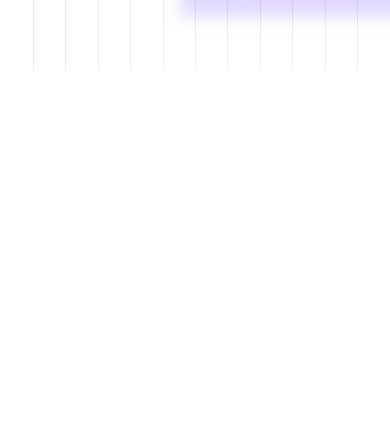
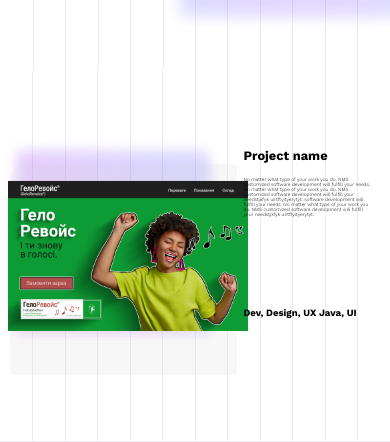
Before and after one commit to yats-vlds/nms, a React (Create React App) app: page / in a window 390 px wide. Shown: the part 2594-3036 px from the top of the page. Before the commit the page ends 2664 px from the top, so only its background shows below. Built offline with nearby package versions, Linux system fonts and the light colour scheme; the HTML template or start-up script is replaced by a standard one.

Commit message:
add Jobs media

```diff
--- a/src/components/Jobs.css
+++ b/src/components/Jobs.css
@@ -208,6 +208,11 @@
     margin-bottom: 23px;
 }
 
+.bootstrap_tableRightContentTitle {
+    margin-top: 180px;
+    margin-bottom: 23px;
+}
+
 @media (max-width: 1025px) {
     .bootstrap__table {
         height: 802px;
@@ -280,6 +285,28 @@
 
     .bootstrap__tableTwoLeftInfo {
         padding-left: 6.6rem;
+    }
+    .icon4TableThree {
+        position: absolute;
+        z-index: 10;
+        margin-left: 2rem;
+        width: 37rem;
+        height: 100%;
+    }
+    .icon2TableThree {
+        position: absolute;
+        z-index: 8;
+        padding-top: 9rem;
+        padding-left: 2rem;
+        opacity: 0.6;
+        width: 100%;
+    }
+    .icon4TableThree {
+        position: absolute;
+        z-index: 10;
+        margin-left: 2rem;
+        width: 37rem;
+        height: 100%;
     }
 }
 
@@ -362,6 +389,30 @@
 
     .bootstrap__tableTitle {
         font-size: 1.6rem;
+    }
+    .icon2TableThree {
+        position: absolute;
+        z-index: 8;
+        padding-top: 10rem;
+        padding-left: 2rem;
+        opacity: 0.6;
+        width: 100%;
+    }
+    .icon4TableThree {
+        width: 26rem;
+    }
+    .icon2TableThree {
+        position: absolute;
+        z-index: 8;
+        padding-top: 5rem;
+        padding-left: 2rem;
+        opacity: 0.6;
+        width: 100%;
+        height: 90%;
+    }
+    .bootstrap__tableRightInfo {
+        position: absolute;
+        padding-left: 3rem;
     }
 }
 
@@ -460,9 +511,52 @@
     .bootstrap__tableTwo {
         height: 302px;
     }
+    .icon4TableThree {
+        width: 15rem;
+        margin-left: 0.5rem;
+    }
+    .icon2TableThree {
+        position: absolute;
+        z-index: 8;
+        padding-top: 2rem;
+        padding-left: 0.6rem;
+        opacity: 0.6;
+        width: 100%;
+        height: 90%;
+    }
+    .iconTableThree {
+        position: absolute;
+        z-index: 7;
+        padding-top: 4rem;
+        width: 100%;
+    }
+    .bootstrap__tableRightInfo {
+        padding-left: 1rem;
+    }
+    .bootstrap_tableRightContentTitle {
+        margin-top: 78px;
+        margin-bottom: 14px;
+    }
 }
 
 @media (max-width: 376px) {
+    .icon3, .icon4 {
+        width: 12.6rem;
+    }
+    .icon2 {
+        position: absolute;
+        z-index: 7;
+        padding-top: 6rem;
+        width: 15rem;
+        height: 21rem;
+    }
+    .icon {
+         padding-top: 0rem;
+         padding-left: 0.4rem;
+         opacity: 0.6;
+         width: 15.4rem;
+         height: 25rem;
+     }
     .bootstrap__tableTitle {
         font-size: 0.6rem !important;
         font-weight: bold;
@@ -476,6 +570,19 @@
 
     .bootstrap__tableText {
         margin-bottom: 30px !important;
+    }
+    .icon2TableThree {
+        width: 96%;
+    }
+    .icon4TableThree {
+        width: 13rem;
+        margin-left: 0.5rem;
+    }
+    .iconTableThree {
+        position: absolute;
+        z-index: 7;
+        padding-top: 5rem;
+        width: 100%;
     }
 }
 
@@ -541,4 +648,8 @@
         padding-top: 1rem;
         height: 10rem;
     }
+    .icon4TableThree {
+        width: 11rem;
+        margin-left: 0.5rem;
+    }
 }
--- a/src/components/Jobs.js
+++ b/src/components/Jobs.js
@@ -98,46 +98,46 @@
             </div>
 
 
-            {/*<div className="bootstrap__table">*/}
-            {/*    <div className="bootstrap__tableLeft">*/}
-            {/*        <div className="bootstrap__tableLineThree"></div>*/}
-            {/*        <div className="bootstrap__tableLineThree"></div>*/}
-            {/*        <div className="bootstrap__tableLineThree"></div>*/}
-            {/*        <div className="bootstrap__tableLineThree"></div>*/}
-            {/*        <div className="bootstrap__tableLineThree"></div>*/}
-            {/*        <div className="bootstrap__tableLineThree"></div>*/}
-            {/*        <div className="bootstrap__tableLineThree"></div>*/}
-            {/*        <img src={tableThree1} className="iconTableThree"/>*/}
-            {/*        <img src={tableTree2} className="icon2TableThree"/>*/}
-            {/*        /!*<img src={tableThree3} className="icon3TableThree"/>*!/*/}
-            {/*        <img src={tableThree4} className="icon4TableThree"/>*/}
-            {/*    </div>*/}
-            {/*    <div className="bootstrap__tableRight">*/}
-            {/*        <div className="bootstrap__tableLineThree"></div>*/}
-            {/*        <div className="bootstrap__tableLineThree"></div>*/}
-            {/*        <div className="bootstrap__tableLineThree"></div>*/}
-            {/*        <div className="bootstrap__tableLineThree"></div>*/}
-            {/*        <div className="bootstrap__tableLineThree"></div>*/}
-            {/*        <div className="bootstrap__tableRightInfo">*/}
-            {/*            <h1 className="bootstrap__tableTitle" style={{marginTop: "180px", marginBottom: "23px"}}>*/}
-            {/*                Project name*/}
-            {/*            </h1>*/}
-            {/*            <p className="bootstrap__tableText" style={{marginBottom: "90px"}}>*/}
-            {/*                No matter what type of your work you do, NMS customized*/}
-            {/*                software development will fulfill your needs. No matter*/}
-            {/*                what type of your work you do, NMS customized software*/}
-            {/*                development will fulfill your needstjxfyk uirtftyityerytyt.*/}
-            {/*                software development will fulfill your needs. No matter*/}
-            {/*                what type of your work you do, NMS customized software*/}
-            {/*                development will fulfill your needstjxfyk uirtftyityerytyt.*/}
-            {/*            </p>*/}
-            {/*            <h1 className="bootstrap__tableTwoTitle">*/}
-            {/*                Dev, Design, UX*/}
-            {/*                Java, UI*/}
-            {/*            </h1>*/}
-            {/*        </div>*/}
-            {/*    </div>*/}
-            {/*</div>*/}
+            <div className="bootstrap__table">
+                <div className="bootstrap__tableLeft">
+                    <div className="bootstrap__tableLineThree"></div>
+                    <div className="bootstrap__tableLineThree"></div>
+                    <div className="bootstrap__tableLineThree"></div>
+                    <div className="bootstrap__tableLineThree"></div>
+                    <div className="bootstrap__tableLineThree"></div>
+                    <div className="bootstrap__tableLineThree"></div>
+                    <div className="bootstrap__tableLineThree"></div>
+                    <img src={tableThree1} className="iconTableThree"/>
+                    <img src={tableTree2} className="icon2TableThree"/>
+                    {/*<img src={tableThree3} className="icon3TableThree"/>*/}
+                    <img src={tableThree4} className="icon4TableThree"/>
+                </div>
+                <div className="bootstrap__tableRight">
+                    <div className="bootstrap__tableLineThree"></div>
+                    <div className="bootstrap__tableLineThree"></div>
+                    <div className="bootstrap__tableLineThree"></div>
+                    <div className="bootstrap__tableLineThree"></div>
+                    <div className="bootstrap__tableLineThree"></div>
+                    <div className="bootstrap__tableRightInfo">
+                        <h1 className="bootstrap__tableTitle bootstrap_tableRightContentTitle">
+                            Project name
+                        </h1>
+                        <p className="bootstrap__tableText" style={{marginBottom: "90px"}}>
+                            No matter what type of your work you do, NMS customized
+                            software development will fulfill your needs. No matter
+                            what type of your work you do, NMS customized software
+                            development will fulfill your needstjxfyk uirtftyityerytyt.
+                            software development will fulfill your needs. No matter
+                            what type of your work you do, NMS customized software
+                            development will fulfill your needstjxfyk uirtftyityerytyt.
+                        </p>
+                        <h1 className="bootstrap__tableTwoTitle">
+                            Dev, Design, UX
+                            Java, UI
+                        </h1>
+                    </div>
+                </div>
+            </div>
 
         </>
     )
```
